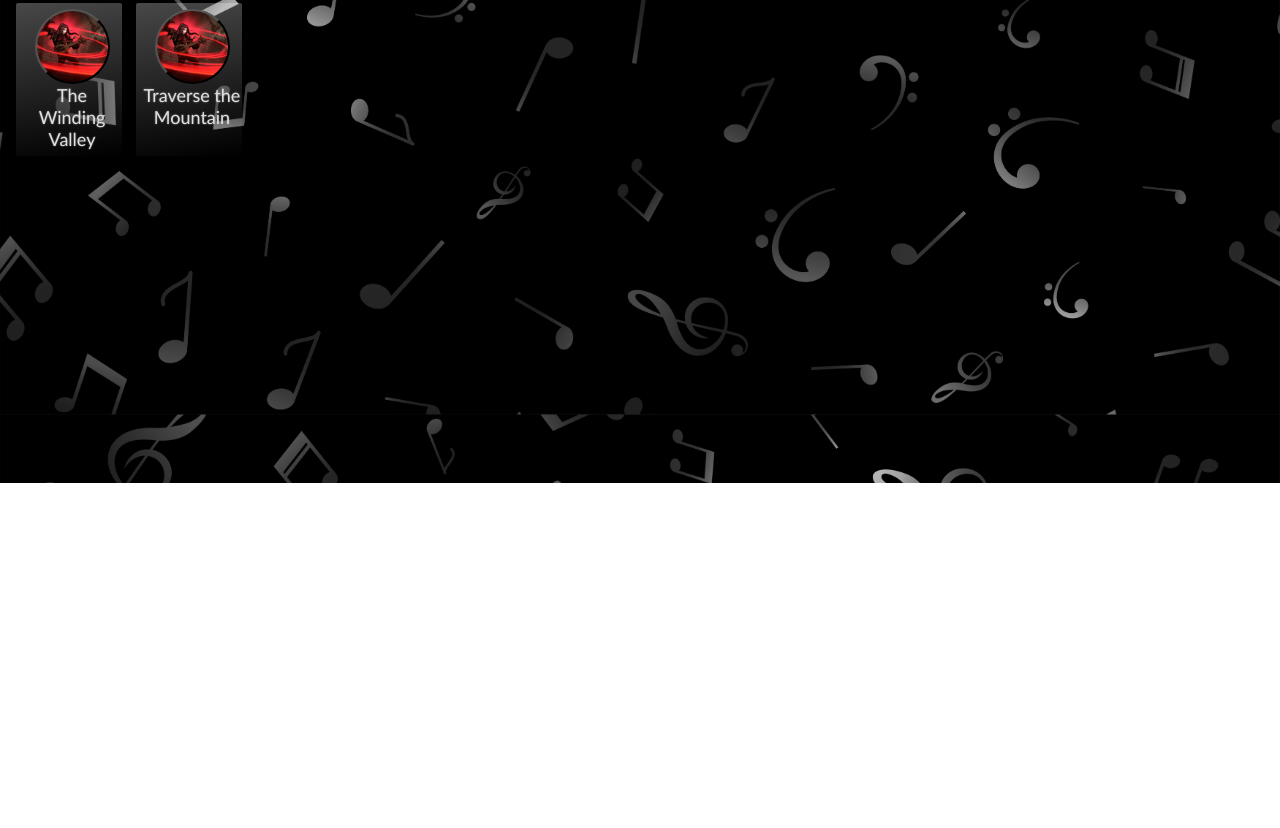
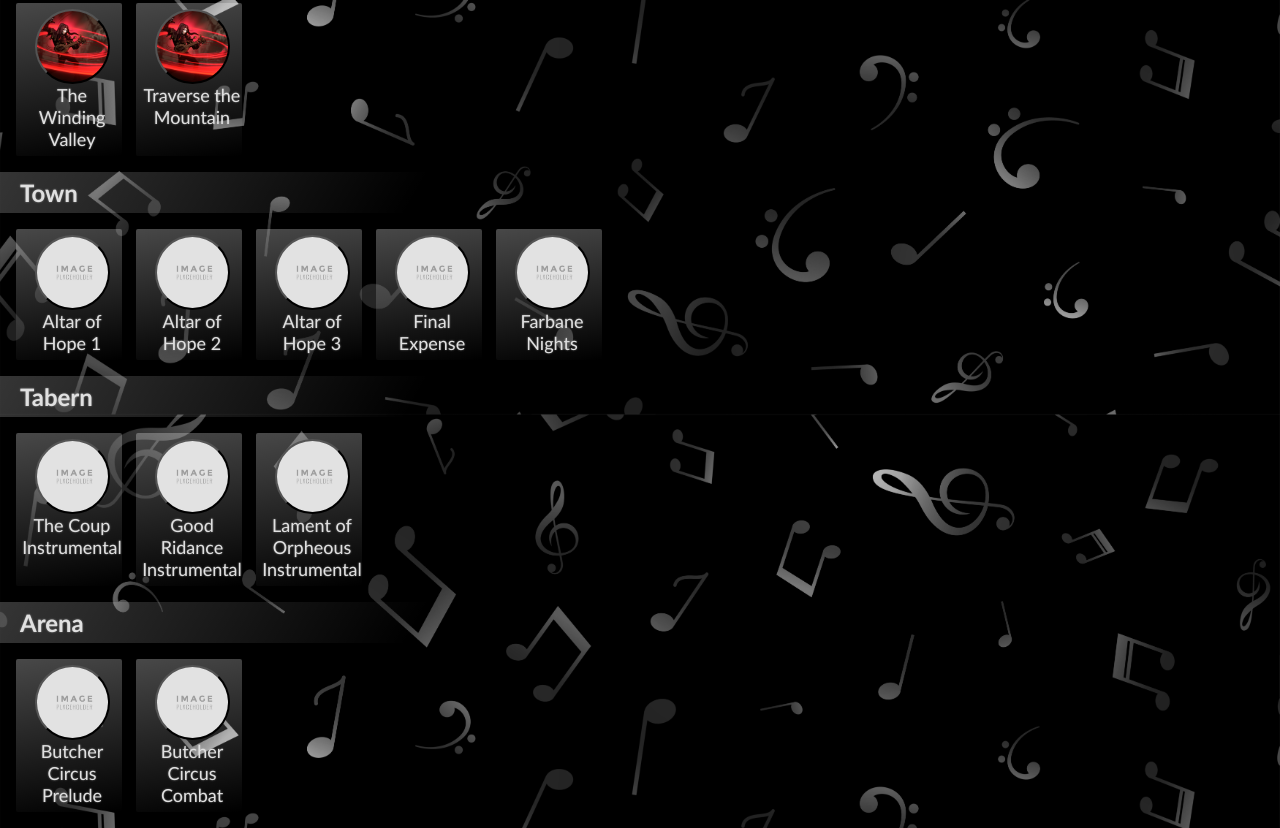
Before and after one commit to Ecsinecs/dndSoundtrackManager, a website: page index.html in a window 1280 px wide. Shown: the part 317-1145 px from the top of the page. Before the commit the page ends 800 px from the top, so only its background shows below. Drawn offline with Linux system fonts and the light colour scheme.

Commit message:
New functionalities and songs added

```diff
--- a/app.js
+++ b/app.js
@@ -1,5 +1,15 @@
 class Song {
-  constructor(name, audio, image, fadeInTimer, id, category, playing) {
+  constructor(
+    name,
+    audio,
+    image,
+    fadeInTimer,
+    id,
+    category,
+    playing,
+    randomStart,
+    loops
+  ) {
     this.name = name;
     this.audio = audio;
     this.image = image;
@@ -7,12 +17,14 @@ class Song {
     this.fadeInTimer = fadeInTimer;
     this.category = category;
     this.playing = false;
+    this.randomStart = randomStart;
+    this.loops = loops;
   }
 }
 
 const songs = [];
 
-//Obtener canciones
+//Gets songs from JSON
 const getSongs = async () => {
   const response = await fetch("./songs.json");
   const data = await response.json();
@@ -25,13 +37,17 @@ const getSongs = async () => {
         element.fadeInTimer,
         (id = "" + (songs.length + 1)),
         element.category,
-        element.playing
+        element.playing,
+        element.randomStart,
+        element.loops
       )
     );
   });
   console.log(songs);
   showDOM();
 };
+/* Base app has spaces for name, audio, image, fade in timer, an id, category, a boolean for checking if song is playing,
+a boolean for random start or if it starts from the beginning, and a boolean for looping comprobation. More can be added. Id doesn't get a use.*/
 
 //Shows all songs avalaible
 function showDOM() {
@@ -42,21 +58,28 @@ function showDOM() {
         <button id="btn${song.name}" class="songIcon" style="background-image: url('${song.image}')"></button>
         <p class="songName">${song.name}</p>
         `;
-    if (song.category == "Combat") {
-      containerCombat.appendChild(div);
-    } else if (song.category == "Travel") {
-      containerTravel.appendChild(div);
-    }
 
+    //Append to respective container by category
+    const container = document.getElementById(`container${song.category}`);
+    container.appendChild(div);
+
+    //Generates the audio controlls
     let div2 = document.createElement("div");
     div2.classname = "audioControlls";
     div2.id = `audio${song.name} generalID`;
-    div2.innerHTML = `
+    //Checks if song loops
+    if (song.loops === true) {
+      div2.innerHTML = `
         <audio src="${song.audio}" controls loop class="audioControls" id="audioController${song.name}">`;
+    } else {
+      div2.innerHTML = `
+        <audio src="${song.audio}" controls class="audioControls" id="audioController${song.name}">`;
+    }
     audios.appendChild(div2);
 
     const btn = document.getElementById(`btn${song.name}`);
 
+    //Plays or pauses song
     btn.addEventListener("click", () => {
       if (!song.playing) {
         playSong(song);
@@ -67,17 +90,26 @@ function showDOM() {
   }
 }
 
-//Plays song
+//Plays song function
 function playSong(song) {
   const audio = document.getElementById(`audioController${song.name}`);
   stopAllSongs(song.name);
-  audio.currentTime = 0;
   audio.volume = 0;
-  audio.play();
+
+  //Checks if song has random start
+  if (song.randomStart === true) {
+    audio.currentTime = Math.random() * audio.duration;
+    audio.play();
+    console.log(audio.currentTime);
+  } else if (song.randomStart === false) {
+    audio.currentTime = 0;
+    audio.play();
+    console.log(audio.currentTime);
+  }
   fadeIn(song);
 }
 
-//Fade in for song
+//Fade in for song function
 function fadeIn(song) {
   const audio = document.getElementById(`audioController${song.name}`);
   console.log(`Fade in: ${song.name}`);
@@ -95,7 +127,7 @@ function fadeIn(song) {
   }, song.fadeInTimer);
 }
 
-//Fade out and stop for song
+//Fade out and stop for song function
 function fadeOut(song) {
   console.log(`Fade out: ${song.name}`);
   const audio = document.getElementById(`audioController${song.name}`);
@@ -114,22 +146,21 @@ function fadeOut(song) {
   }, 10);
 }
 
-//Stop all songs with a possible exception
+//Stop all songs with a possible exception function
 function stopAllSongs(exception) {
   console.log(`Exception is: ${exception}`);
   for (const song of songs) {
     if (song.name != exception && song.playing === true) {
-      console.log(song.playing)
+      console.log(song.playing);
       fadeOut(song);
     }
   }
 }
 
+//Stop all songs when the title is clicked
 const title = document.getElementById("title");
 title.addEventListener("click", () => {
   stopAllSongs();
-})
-
-
+});
 
 getSongs();
--- a/index.html
+++ b/index.html
@@ -15,6 +15,12 @@
       <div id="containerCombat" class="container"></div>
       <h2 class="title">Travel</h2>
       <div id="containerTravel" class="container"></div>
+      <h2 class="title">Town</h2>
+      <div id="containerTown" class="container"></div>
+      <h2 class="title">Tabern</h2>
+      <div id="containerTabern" class="container"></div>
+      <h2 class="title">Arena</h2>
+      <div id="containerArena" class="container"></div>
       <div id="audios" class="audios"></div>
     </main>
     <!-- script load -->
--- a/songs.json
+++ b/songs.json
@@ -4,55 +4,161 @@
         "audio": "./assets/audio/Battle of the Mountain.mp3",
         "image": "./assets/images/DarkestDungeonOST.png",
         "fadeInTimer": 10,
-        "category": "Combat"
+        "category": "Combat",
+        "randomStart": false,
+        "loops": true
     },
     {
         "name": "Conflict in the Tangle",
         "audio": "./assets/audio/Conflict in the Tangle.mp3",
         "image": "./assets/images/DarkestDungeonOST.png",
         "fadeInTimer": 10,
-        "category": "Combat"
+        "category": "Combat",
+        "randomStart": false,
+        "loops": true
     },
     {
         "name": "Foetor Combat",
         "audio": "./assets/audio/Foetor Combat.mp3",
         "image": "./assets/images/DarkestDungeonOST.png",
         "fadeInTimer": 10,
-        "category": "Combat"
+        "category": "Combat",
+        "randomStart": false,
+        "loops": true
     },
     {
         "name": "Shroud of the Deep",
         "audio": "./assets/audio/Shroud of the Deep.mp3",
         "image": "./assets/images/DarkestDungeonOST.png",
         "fadeInTimer": 10,
-        "category": "Combat"
+        "category": "Combat",
+        "randomStart": false,
+        "loops": true
     },
     {
         "name": "Sprawl Battle",
         "audio": "./assets/audio/Sprawl Battle.mp3",
         "image": "./assets/images/DarkestDungeonOST.png",
         "fadeInTimer": 10,
-        "category": "Combat"
+        "category": "Combat",
+        "randomStart": false,
+        "loops": true
     },
     {
         "name": "The Sluice",
         "audio": "./assets/audio/The Sluice.mp3",
         "image": "./assets/images/DarkestDungeonOST.png",
         "fadeInTimer": 10,
-        "category": "Combat"
+        "category": "Combat",
+        "randomStart": false,
+        "loops": true
     },
     {
         "name": "The Winding Valley",
         "audio": "./assets/audio/The Winding Valley.mp3",
         "image": "./assets/images/DarkestDungeonOST.png",
         "fadeInTimer": 10,
-        "category": "Travel"
+        "category": "Travel",
+        "randomStart": false,
+        "loops": true
     },
     {
         "name": "Traverse the Mountain",
         "audio": "./assets/audio/Traverse the Mountain.mp3",
         "image": "./assets/images/DarkestDungeonOST.png",
         "fadeInTimer": 10,
-        "category": "Travel"
+        "category": "Travel",
+        "randomStart": false,
+        "loops": true
+    },
+    {
+        "name": "Altar of Hope 1",
+        "audio": "./assets/audio/Altar of Hope 1.mp3",
+        "image": "./assets/images/Image Placeholder.jpg",
+        "fadeInTimer": 10,
+        "category": "Town",
+        "randomStart": true,
+        "loops": true
+    },
+    {
+        "name": "Altar of Hope 2",
+        "audio": "./assets/audio/Altar of Hope 2.mp3",
+        "image": "./assets/images/Image Placeholder.jpg",
+        "fadeInTimer": 10,
+        "category": "Town",
+        "randomStart": true,
+        "loops": true
+    },
+    {
+        "name": "Altar of Hope 3",
+        "audio": "./assets/audio/Altar of Hope 3.mp3",
+        "image": "./assets/images/Image Placeholder.jpg",
+        "fadeInTimer": 10,
+        "category": "Town",
+        "randomStart": true,
+        "loops": true
+    },
+    {
+        "name": "Butcher Circus Prelude",
+        "audio": "./assets/audio/Butcher Circus Prelude.mp3",
+        "image": "./assets/images/Image Placeholder.jpg",
+        "fadeInTimer": 10,
+        "category": "Arena",
+        "randomStart": false,
+        "loops": true
+    },
+    {
+        "name": "Butcher Circus Combat",
+        "audio": "./assets/audio/Butcher Circus Combat.mp3",
+        "image": "./assets/images/Image Placeholder.jpg",
+        "fadeInTimer": 10,
+        "category": "Arena",
+        "randomStart": false,
+        "loops": true
+    },
+    {
+        "name": "The Coup Instrumental",
+        "audio": "./assets/audio/D2 The Coup Instrumental.mp3",
+        "image": "./assets/images/Image Placeholder.jpg",
+        "fadeInTimer": 0,
+        "category": "Tabern",
+        "randomStart": false,
+        "loops": false
+    },
+    {
+        "name": "Good Ridance Instrumental",
+        "audio": "./assets/audio/Hades Good Ridance Instrumental.mp3",
+        "image": "./assets/images/Image Placeholder.jpg",
+        "fadeInTimer": 0,
+        "category": "Tabern",
+        "randomStart": false,
+        "loops": false
+    },
+    {
+        "name": "Lament of Orpheous Instrumental",
+        "audio": "./assets/audio/Hades Lament of Orpheous Instrumental.mp3",
+        "image": "./assets/images/Image Placeholder.jpg",
+        "fadeInTimer": 0,
+        "category": "Tabern",
+        "randomStart": false,
+        "loops": false
+    },
+    {
+        "name": "Final Expense",
+        "audio": "./assets/audio/Hades Final Expense.mp3",
+        "image": "./assets/images/Image Placeholder.jpg",
+        "fadeInTimer": 0,
+        "category": "Town",
+        "randomStart": false,
+        "loops": true
+    },
+    {
+        "name": "Farbane Nights",
+        "audio": "./assets/audio/Vrising Farbane Nights.mp3",
+        "image": "./assets/images/Image Placeholder.jpg",
+        "fadeInTimer": 10,
+        "category": "Town",
+        "randomStart": true,
+        "loops": true
     }
 ]
```
Also changed, not shown: assets/images/Image Placeholder.jpg (added), 11 other files.
